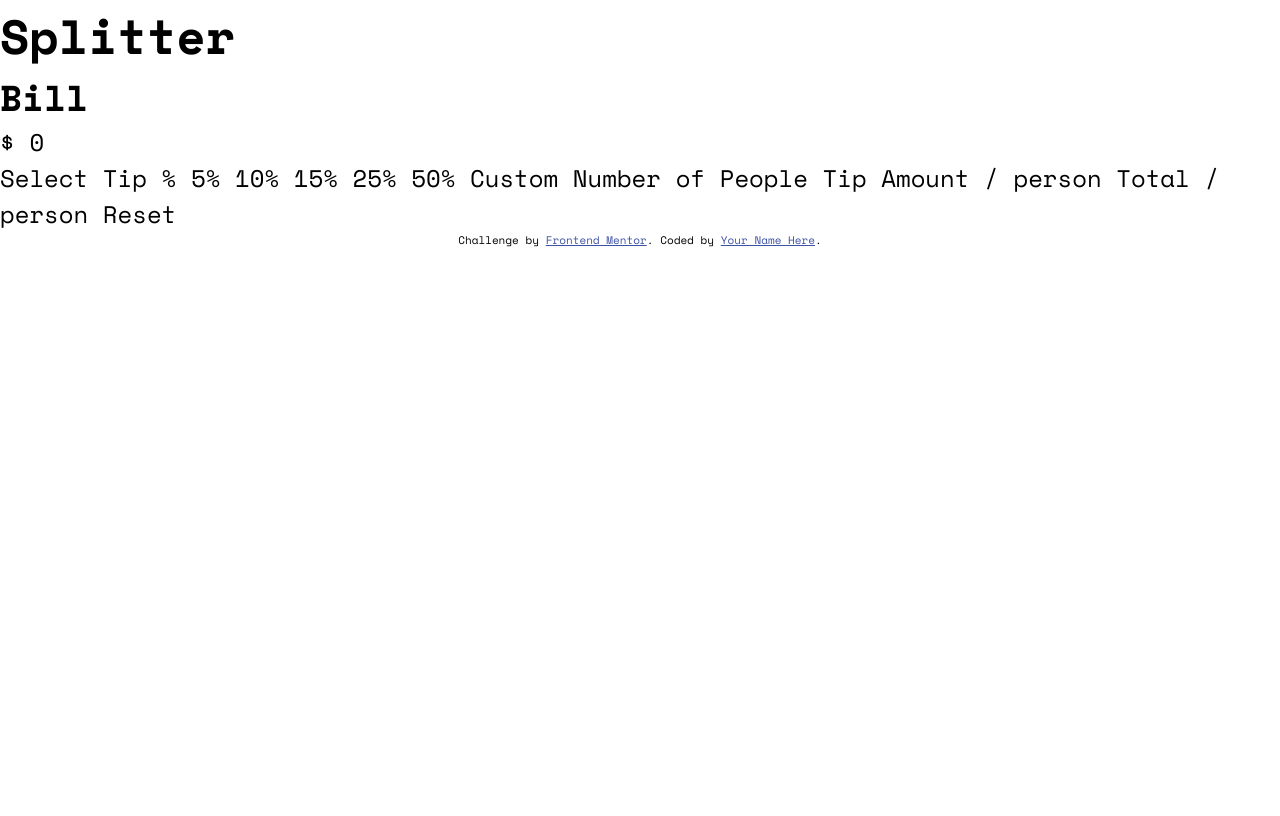
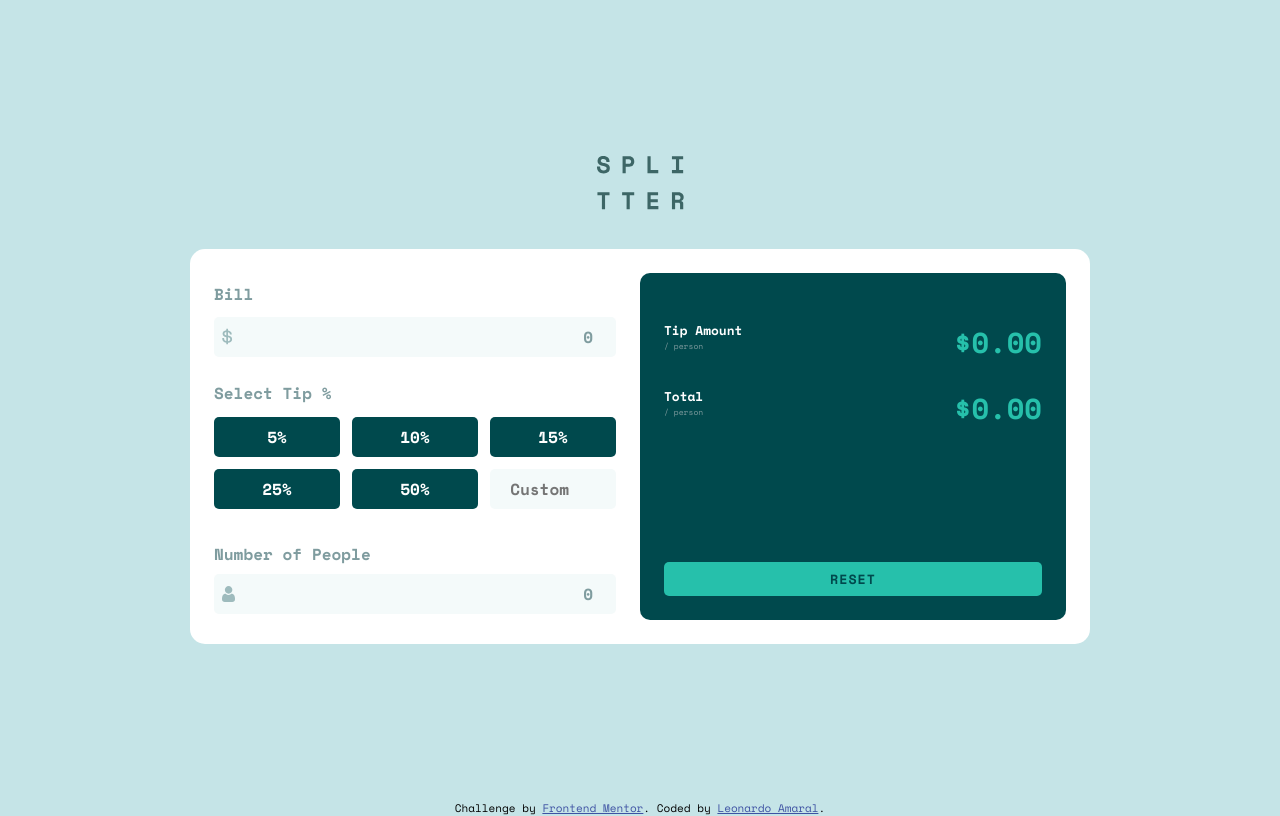
Before and after one commit to hangtime319/tip-calculator-app, a plain HTML site: page index.html in a window 1280 px wide. Drawn offline with nearby package versions, Linux system fonts and the light colour scheme.

Commit message:
Finalizando o projeto

```diff
--- a/index.html
+++ b/index.html
@@ -1,54 +1,92 @@
 <!DOCTYPE html>
 <html lang="en">
   <head>
-  <meta charset="UTF-8">
-  <meta name="viewport" content="width=device-width, initial-scale=1.0"> <!-- displays site properly based on user's device -->
+    <meta charset="UTF-8" />
+    <meta name="viewport" content="width=device-width, initial-scale=1.0" />
+    <!-- displays site properly based on user's device -->
 
-  <link rel="icon" type="image/png" sizes="32x32" href="./images/favicon-32x32.png">
-  <link rel="preconnect" href="https://fonts.googleapis.com">
-  <link rel="preconnect" href="https://fonts.gstatic.com" crossorigin>
-  <link href="https://fonts.googleapis.com/css2?family=Space+Mono:wght@400;700&display=swap" rel="stylesheet">
+    <link
+      rel="icon"
+      type="image/png"
+      sizes="32x32"
+      href="./images/favicon-32x32.png"
+    />
+    <link rel="preconnect" href="https://fonts.googleapis.com" />
+    <link rel="preconnect" href="https://fonts.gstatic.com" crossorigin />
+    <link
+      href="https://fonts.googleapis.com/css2?family=Space+Mono:wght@400;700&display=swap"
+      rel="stylesheet"
+    />
 
-  <link rel="stylesheet" href="style.css">
+    <link rel="stylesheet" href="style.css" />
 
     <script src="script.js" defer></script>
 
     <title>Frontend Mentor | Tip calculator app</title>
-
   </head>
   <body>
     <main>
-    <h1>Splitter</h1>
-    <section class="container">
+      <img src="images/logo.svg" alt="Logo Splitter" class="logo" />
 
-  <h2>Bill</h2>
-  <div>
-  <span>$</span>
-  <span>0</span>
+      <section class="calculator">
+        <article class="calc-content">
+          <form action="form-calculator" id="form" novalidate>
+
+            <label for="bill">Bill</label>
+            <input type="number" name="bill" id="bill" placeholder="0"/>
+
+            <div class="tip-select">
+              <label for="number-custom">Select Tip %</label>
+              <div class="tip">
+                <button class="btn" type="button" value="0.05">5%</button>
+                <button class="btn" type="button" value="0.1">10%</button>
+                <button class="btn" type="button" value="0.15">15%</button>
+                <button class="btn" type="button" value="0.25">25%</button>
+                <button class="btn" type="button" value="0.5">50%</button>
+                <input
+                  id="number-custom"
+                  type="number"
+                  name="tip"
+                  value=""
+                  placeholder="Custom"
+                />
               </div>
-  Select Tip %
-  5%
-  10%
-  15%
-  25%
-  50%
-  Custom
+            </div>
 
-  Number of People
+            <label for="number-people">Number of People</label>
+            <span class="error"></span>
+            <input type="number" name="number-people" id="number-people" placeholder="0" />
 
-  Tip Amount
-  / person
+          </form>
+        </article>
 
-  Total
-  / person
+        <article class="result">
+          <div class="result-content">
+            <div class="result-text">
+              <h3>Tip Amount</h3>
+              <p>/ person</p>
+            </div>
+            <span id="amount">$0.00</span>
+          </div>
 
-  Reset
+          <div class="result-content">
+            <div class="result-text">
+              <h3>Total</h3>
+              <p>/ person</p>
+            </div>
+            <span id="total">$0.00</span>
+          </div>
+
+          <button type="reset" id="reset">Reset</button>
+        </article>
       </section>
     </main>
 
     <div class="attribution">
-    Challenge by <a href="https://www.frontendmentor.io?ref=challenge" target="_blank">Frontend Mentor</a>.
-    Coded by <a href="#">Your Name Here</a>.
+      Challenge by
+      <a href="https://www.frontendmentor.io?ref=challenge" target="_blank"
+        >Frontend Mentor</a
+      >. Coded by <a href="#">Leonardo Amaral</a>.
     </div>
   </body>
 </html>
--- a/script.js
+++ b/script.js
@@ -0,0 +1,98 @@
+// Select HTML elements for interaction
+const bill = document.getElementById("bill");
+const tips = document.querySelectorAll(".btn"); // Selects all buttons with class "btn"
+const numberCustom = document.getElementById("number-custom");
+const numberPeople = document.getElementById("number-people");
+const amount = document.getElementById("amount");
+const total = document.getElementById("total");
+const reset = document.getElementById("reset");
+const spanError = document.querySelector(".error"); // Selects the first element with class "error"
+
+/**
+ * Calculates the tip amount and total bill per person based on user input.
+ * Updates the displayed values in the HTML elements.
+ */
+function calculateTip() {
+  // Get the bill value as a floating-point number
+  const billValue = parseFloat(bill.value);
+
+  let tipPercentage = 0; // Initialize tip percentage to 0
+
+  // Check if custom tip is entered
+  if (numberCustom.value !== "") {
+    // Get custom tip percentage as a decimal (dividing by 100)
+    tipPercentage = parseFloat(numberCustom.value) / 100;
+  } else {
+    // Loop through all tip buttons
+    for (const tip of tips) {
+      // Check if the current button has the "active" class
+      if (tip.classList.contains("active")) {
+        // Get the tip percentage value from the button
+        tipPercentage = parseFloat(tip.value);
+        // Exit the loop after finding the active button
+        break;
+      }
+    }
+  }
+
+  // Get the number of people as an integer
+  const numPeople = parseInt(numberPeople.value);
+
+  // Validate number of people (must be positive)
+  if(isNaN(numPeople) || numPeople <= 0) {
+    // Display error message and apply red outline for invalid input
+    spanError.textContent = "Can't be a zero";
+    numberPeople.style.outlineColor = '#FF0000';
+    return; // Exit the function if invalid number
+  } else {
+    // Clear error message if previously displayed
+    spanError.textContent = '';
+  }
+
+  // Calculate total amount (bill + tip)
+  const totalAmount = (billValue * tipPercentage) + billValue;
+
+  // Calculate tip amount per person
+  const tipAmount = (billValue * tipPercentage) / numPeople;
+
+  // Calculate total bill per person
+  const totalPerPerson = totalAmount / numPeople;
+
+  // Update displayed tip amount with formatting (2 decimal places)
+  amount.textContent = `$${tipAmount.toFixed(2)}`;
+
+  // Update displayed total bill per person with formatting (2 decimal places)
+  total.textContent = `$${totalPerPerson.toFixed(2)}`;
+}
+
+// Event listener for bill input change - triggers recalculation
+bill.addEventListener("input", calculateTip);
+
+// Event listener for custom tip input change - triggers recalculation
+numberCustom.addEventListener("input", calculateTip);
+
+// Event listener for each tip button click
+tips.forEach(tip => {
+  tip.addEventListener('click', function(){
+    // Remove "active" class from all tip buttons
+    tips.forEach(btn => {
+      btn.classList.remove('active');
+    });
+    // Add "active" class to the clicked button
+    this.classList.add('active');
+    // Trigger recalculation
+    calculateTip();
+  });
+});
+
+// Event listener for reset button click
+reset.addEventListener('click', function(){
+  // Reset all input values and displayed results
+  bill.value = '';
+  numberCustom.value = '';
+  tips.forEach(btn => btn.classList.remove('active'));
+  amount.textContent = '$0.00';
+  total.textContent = '$0.00';
+  numberPeople.value = '';
+  spanError.textContent = '';
+});
--- a/style.css
+++ b/style.css
@@ -1,6 +1,7 @@
 /* COLORS */
 :root {
   --strong-cyan: hsl(172, 67%, 45%);
+  --strong-cyan-active: hsl(172, 83%, 65%);
   --very-dark-cyan: hsl(183, 100%, 15%);
   --dark-grayish-cyan: hsl(186, 14%, 43%);
   --grayish-cyan: hsl(184, 14%, 56%);
@@ -16,10 +17,221 @@
   box-sizing: border-box;
 }
 
+img {
+  display: block;
+  max-width: 100%;
+}
+
+input {
+  font-size: 1rem;
+  font-weight: 700;
+  font-family: "Space Mono", monospace;
+  color: var(--very-dark-cyan);
+  background-color: var(--very-light-grayish-cyan);
+  border: none;
+  border-radius: 5px;
+  padding: 0.5em;
+  text-align: right;
+  width: 100%;
+}
+
+input:focus {
+  outline-color: var(--strong-cyan);
+}
+
+input, button {
+  cursor: pointer;
+}
+
 /* GENERAL */
 body {
   font-size: 24px;
-  font-family: "Space Mono", sans-serif;
+  font-family: "Space Mono", monospace;
+  background-color: var(--light-grayish-cyan);
+}
+
+main {
+  display: flex;
+  flex-direction: column;
+  justify-content: center;
+  align-items: center;
+  height: 100dvh;
+}
+
+.logo {
+  margin-bottom: 1.6em;
+}
+
+.calculator {
+  background-color: var(--white);
+  display: grid;
+  grid-template-columns: repeat(2, 1fr);
+  padding: 1em;
+  border-radius: 15px;
+  width: 900px;
+}
+
+.calc-content {
+  display: flex;
+  flex-direction: column;
+  justify-content: space-between;
+  margin-right: 1em;
+}
+
+#form label {
+  font-size: 1rem;
+  font-weight: 700;
+  color: var(--grayish-cyan);
+}
+
+#bill {
+  background-image: url("images/icon-dollar.svg");
+  background-repeat: no-repeat;
+  background-position: 0.5em;
+  border-radius: 5px;
+  margin-top: 0.5em;
+  padding: 0.5em;
+  width: 100%;
+  text-align: right;
+}
+
+.tip-select {
+  display: flex;
+  flex-direction: column;
+  margin: 1em 0;
+}
+
+.tip {
+  display: grid;
+  grid-template-columns: repeat(3, 1fr);
+  gap: 0.5em;
+  margin-top: 0.5em;
+}
+
+.btn {
+  display: block;
+  background-color: var(--very-dark-cyan);
+  font-family: "Space Mono", monospace;
+  font-size: 1rem;
+  font-weight: 700;
+  color: var(--white);
+  border-radius: 5px;
+  padding: 0.5em 1.8em;
+  border: none;
+}
+
+.active {
+  background-color: var(--strong-cyan-active);
+  color: var(--very-dark-cyan);
+}
+
+.btn:hover,
+button[type="reset"]:hover {
+  background-color: var(--strong-cyan);
+  color: var(--very-dark-cyan);
+}
+
+#number-custom::placeholder {
+  margin-right: 1.5em;
+}
+
+#number-people {
+  background-image: url("images/icon-person.svg");
+  background-repeat: no-repeat;
+  background-position: 0.5em;
+  margin-top: 0.3em;
+  width: 100%;
+}
+
+#number-people::placeholder,
+#bill::placeholder {
+  color: var(--grayish-cyan);
+}
+
+.result {
+  display: flex;
+  flex-direction: column;
+  background-color: var(--very-dark-cyan);
+  border-radius: 10px;
+  padding: 1em;
+}
+
+.result-content {
+  display: flex;
+  justify-content: space-between;
+  margin-top: 1em;
+}
+
+.result-text h3 {
+  font-size: 0.8rem;
+  color: var(--white);
+}
+
+.result-text p {
+  font-size: 0.5rem;
+  color: var(--grayish-cyan);
+}
+
+#amount,
+#total {
+  font-size: 1.8rem;
+  font-weight: 700;
+  color: var(--strong-cyan);
+}
+
+button[type="reset"] {
+  background-color: var(--strong-cyan);
+  border: none;
+  border-radius: 5px;
+  padding: 0.5em;
+  margin-top: 10em;
+  color: var(--very-dark-cyan);
+  font-family: "Space Mono", monospace;
+  font-weight: 700;
+  letter-spacing: 1px;
+  text-transform: uppercase;
+}
+
+.error {
+  font-size: 0.575rem;
+  font-weight: 700;
+  color: red;
+  margin-left: 15em;
+}
+
+@media (max-width: 475px) {
+  main {
+    height: 100%;
+  }
+  .logo {
+    margin: 1.6em auto;
+  }
+  .calculator {
+    grid-template-columns: 1fr;
+    gap: 1em;
+    width: 100%;
+  }
+  .calc-content {
+    margin-right: 0;
+  }
+  .tip {
+    display: grid;
+    grid-template-columns: repeat(2, 1fr);
+  }
+  #number-custom::placeholder {
+    text-align: center;
+    margin-right: 0.5em;
+  }
+  .result {
+    max-height: 12em;
+  }
+  .result-content {
+    align-items: flex-end;
+    margin: 0 0 1em 0;
+  }
+  button[type='reset'] {
+    margin-top: 1em;
+  }
 }
 
 .attribution {
```
Lines whose indentation alone changed are shown as unchanged.
